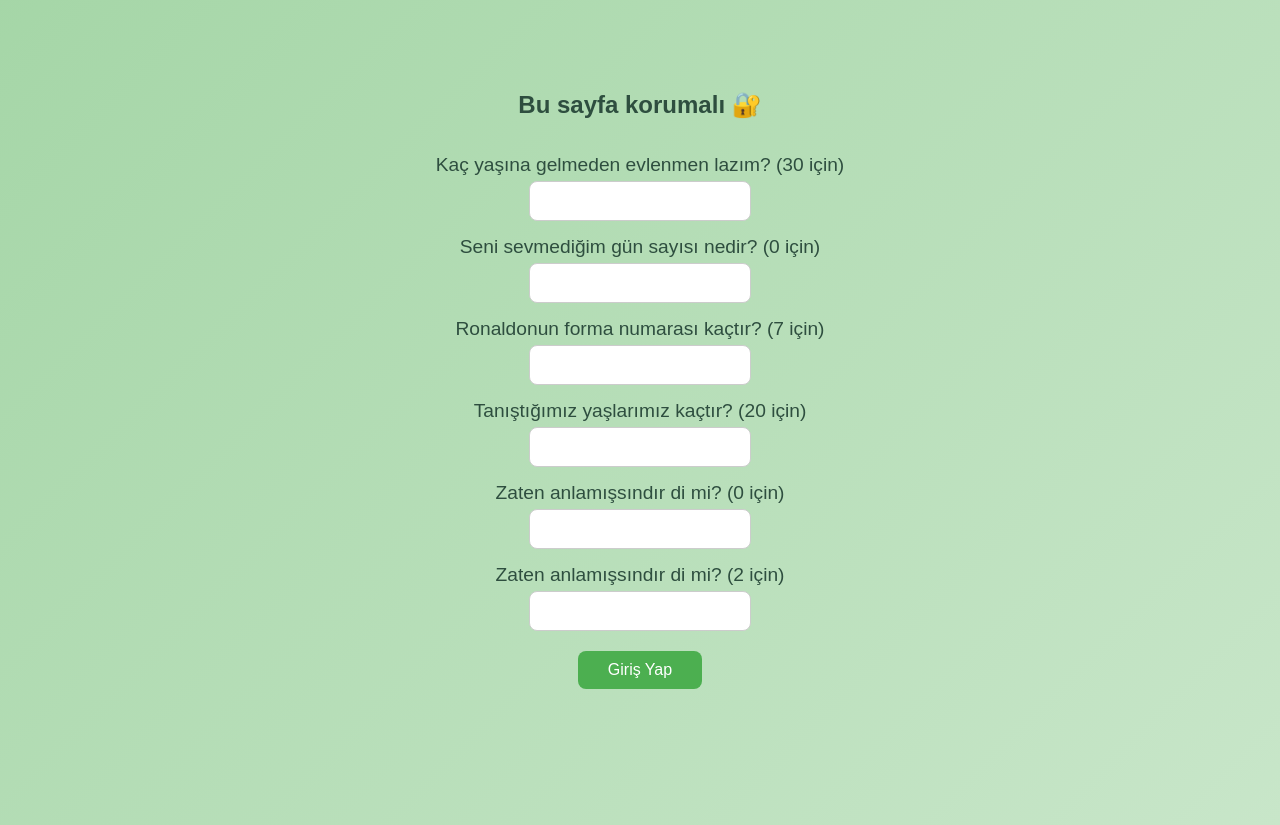
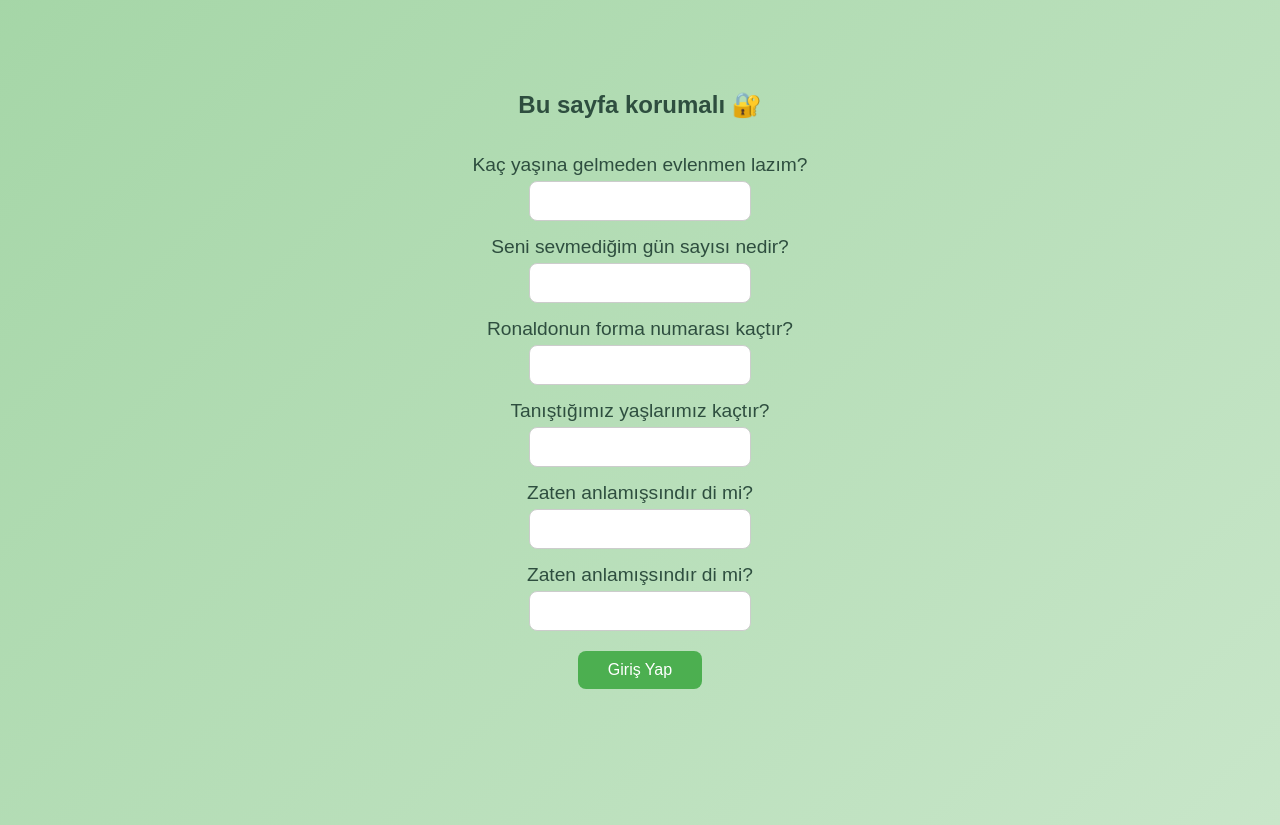
Before and after one commit to yavuzbgv/dilaraa, a plain HTML site: page index.html in a window 1280 px wide. Shown: the part 15-840 px from the top of the page. Drawn offline with Linux system fonts and the light colour scheme.

Commit message:
index.html

```diff
--- a/index.html
+++ b/index.html
@@ -130,27 +130,27 @@
     <h2>Bu sayfa korumalı 🔐</h2>
     <form id="passwordForm">
       <div>
-        <label for="q0">Kaç yaşına gelmeden evlenmen lazım? (30 için)</label>
+        <label for="q0">Kaç yaşına gelmeden evlenmen lazım?</label>
         <input type="number" id="q0" required />
       </div>
       <div>
-        <label for="q1">Seni sevmediğim gün sayısı nedir? (0 için)</label>
+        <label for="q1">Seni sevmediğim gün sayısı nedir?</label>
         <input type="number" id="q1" required />
       </div>
       <div>
-        <label for="q2">Ronaldonun forma numarası kaçtır? (7 için)</label>
+        <label for="q2">Ronaldonun forma numarası kaçtır?</label>
         <input type="number" id="q2" required />
       </div>
       <div>
-        <label for="q3">Tanıştığımız yaşlarımız kaçtır? (20 için)</label>
+        <label for="q3">Tanıştığımız yaşlarımız kaçtır?</label>
         <input type="number" id="q3" required />
       </div>
       <div>
-        <label for="q4">Zaten anlamışsındır di mi? (0 için)</label>
+        <label for="q4">Zaten anlamışsındır di mi?</label>
         <input type="number" id="q4" required />
       </div>
       <div>
-        <label for="q5">Zaten anlamışsındır di mi? (2 için)</label>
+        <label for="q5">Zaten anlamışsındır di mi?</label>
         <input type="number" id="q5" required />
       </div>
       <button type="submit">Giriş Yap</button>
```
